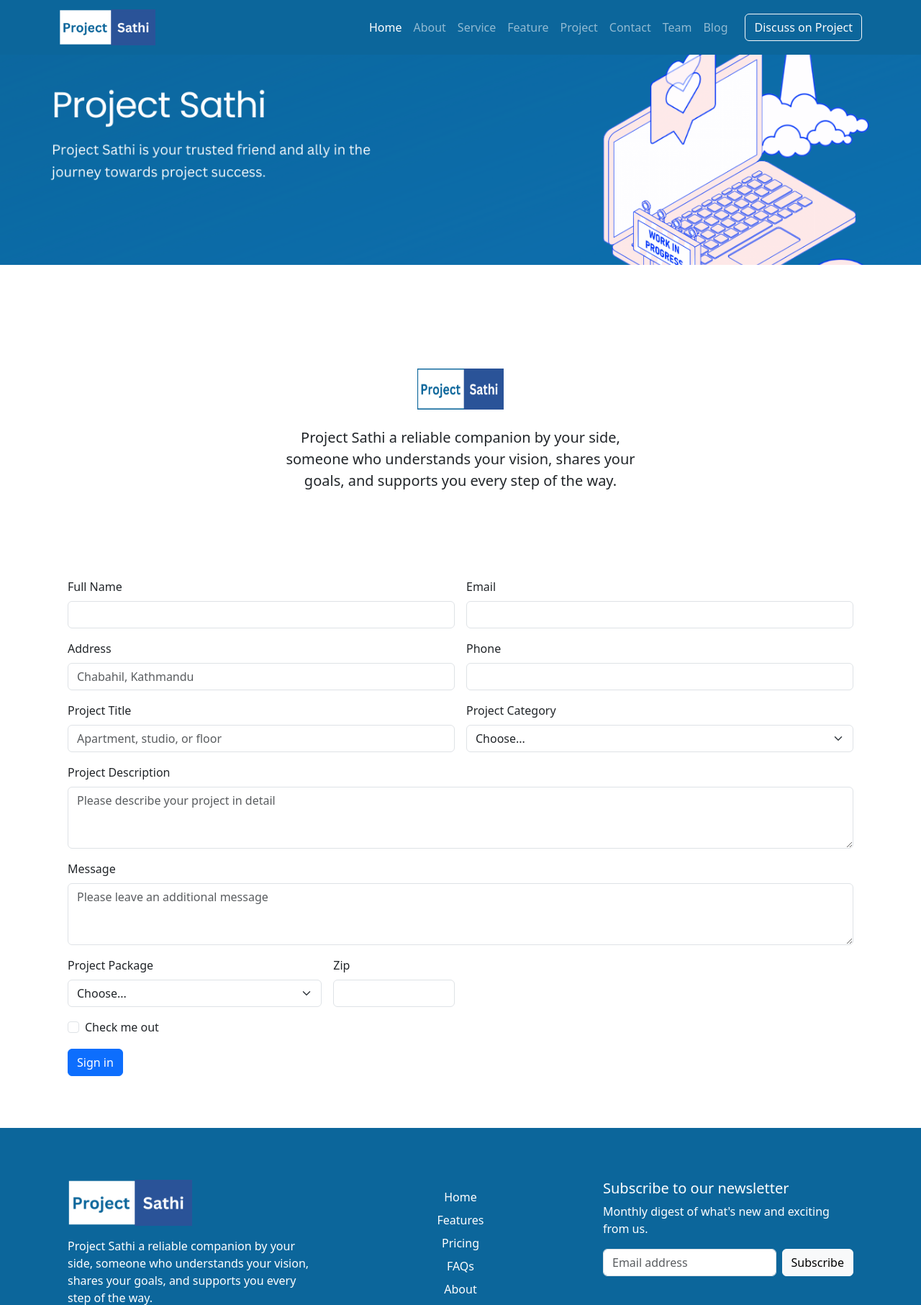
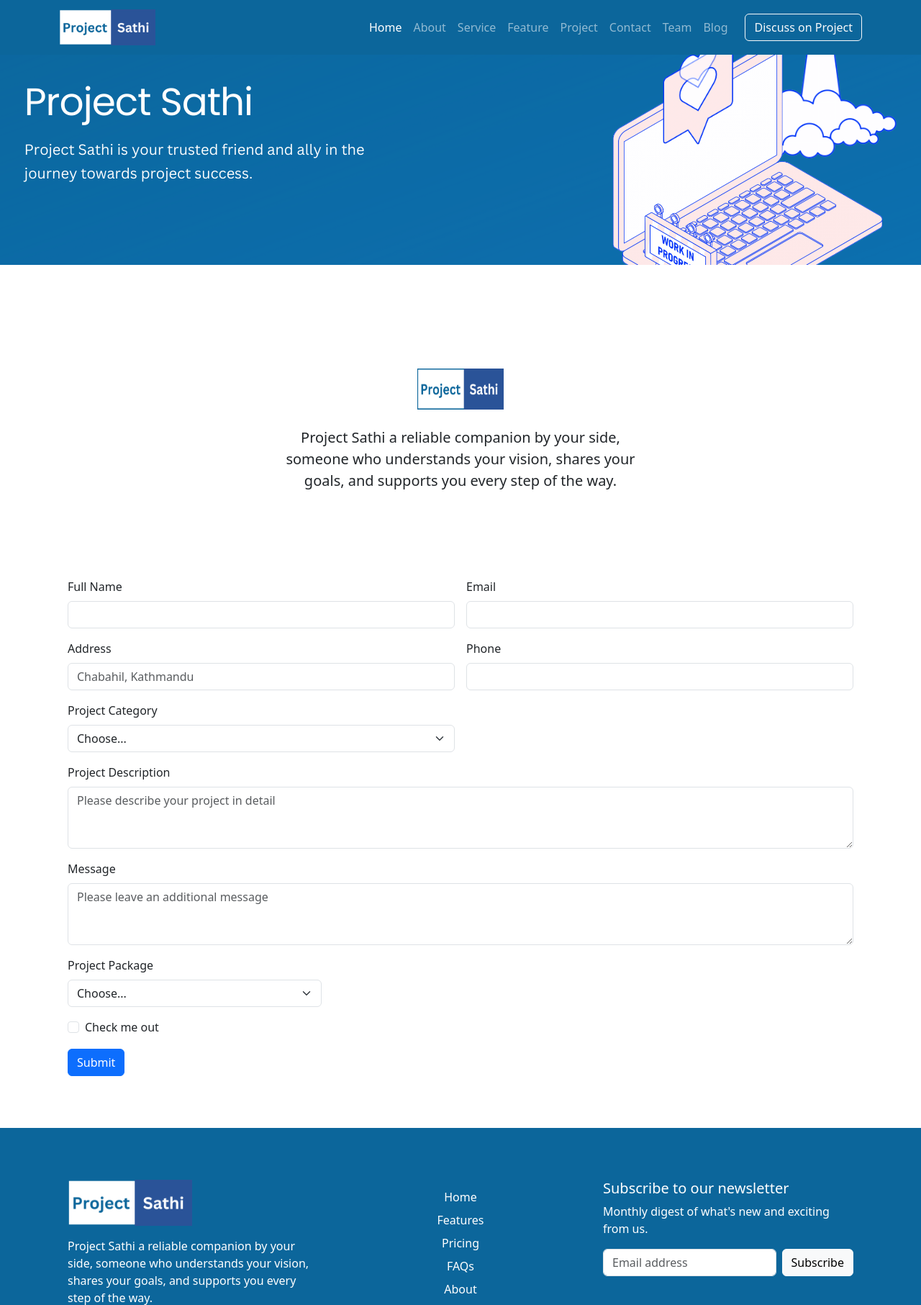
Before and after one commit to Deejs2/project-sathi, a PHP site: page /view/project-discussion-form.php in a window 1280 px wide. Shown: the top 1813 px of the page at 72% size. Run offline with PHP 8.4, Linux system fonts and the light colour scheme; some libraries are stand-ins or nearby versions.

Commit message:
some modifications

```diff
--- a/config/database.php
+++ /dev/null
@@ -1 +0,0 @@
-<?php
--- a/landing-page.html
+++ b/landing-page.html
@@ -19,9 +19,8 @@
 
 
         #home {
-            background: url("images/banner2.png");
             background-size: cover;
-            background-position: center;
+            background: url("images/banner2.png") center;
             height: 94vh;
         }
 
--- a/view/contact.php
+++ b/view/contact.php
@@ -18,9 +18,8 @@
         }
 
         #contact {
-            background: url("images/banner2.png");
             background-size: cover;
-            background-position: center;
+            background: url("images/banner2.png") center;
             height: 40vh;
         }
     </style>
--- a/view/project-discussion-form.php
+++ b/view/project-discussion-form.php
@@ -1,3 +1,4 @@
+<?php global$projectDiscussion; ?>
 <!DOCTYPE html>
 <html lang="en">
 
@@ -18,9 +19,8 @@
         }
 
         #discuss-project {
-            background: url("images/banner2.png");
             background-size: cover;
-            background-position: center;
+            background: url("images/banner2.png") center;
             height: 40vh;
         }
     </style>
@@ -39,30 +39,26 @@
             <p class="lead mb-4">Project Sathi a reliable companion by your side, someone who understands your vision, shares your goals, and supports you every step of the way.</p>
         </div>
     </div>
-    <form class="row g-3">
+    <form class="row g-3" id="project-discussion-form" action="/submit-project-discussion" method="post">
         <div class="col-md-6">
             <label for="fname" class="form-label">Full Name</label>
-            <input type="email" class="form-control" id="fname">
+            <input type="text" name="fname" class="form-control" id="fname">
         </div>
         <div class="col-md-6">
             <label for="email" class="form-label">Email</label>
-            <input type="password" class="form-control" id="email">
+            <input type="email" name="email" class="form-control" id="email">
         </div>
         <div class="col-md-6">
             <label for="address" class="form-label">Address</label>
-            <input type="text" class="form-control" id="address" placeholder="Chabahil, Kathmandu">
+            <input type="text" name="text" class="form-control" id="address" placeholder="Chabahil, Kathmandu">
         </div>
         <div class="col-md-6">
             <label for="phone" class="form-label">Phone</label>
-            <input type="password" class="form-control" id="phone">
-        </div>
-        <div class="col-md-6">
-            <label for="project-title" class="form-label">Project Title</label>
-            <input type="text" class="form-control" id="project-title" placeholder="Apartment, studio, or floor">
+            <input type="text" name="phone" class="form-control" id="phone">
         </div>
         <div class="col-md-6">
             <label for="project-category" class="form-label">Project Category</label>
-            <select id="project-category" class="form-select">
+            <select id="project-category" name="category" class="form-select">
                 <option selected>Choose...</option>
                 <option>E-commerce</option>
                 <option>Portfolio</option>
@@ -71,22 +67,18 @@
         </div>
         <div class="col-12">
             <label for="project-description" class="form-label">Project Description</label>
-            <textarea class="form-control" id="project-description" placeholder="Please describe your project in detail" rows="3"></textarea>
+            <textarea class="form-control" id="project-description" name="project-description" placeholder="Please describe your project in detail" rows="3"></textarea>
         </div>
         <div class="col-md-12">
             <label for="additional-message" class="form-label">Message</label>
-            <textarea class="form-control" id="additional-message" placeholder="Please leave an additional message" rows="3"></textarea>
+            <textarea class="form-control" name="additional-message" id="additional-message" placeholder="Please leave an additional message" rows="3"></textarea>
         </div>
         <div class="col-md-4">
             <label for="project-package" class="form-label">Project Package</label>
-            <select id="project-package" class="form-select">
+            <select id="project-package" name="project-package" class="form-select">
                 <option selected>Choose...</option>
                 <option>Portfolio</option>
             </select>
-        </div>
-        <div class="col-md-2">
-            <label for="inputZip" class="form-label">Zip</label>
-            <input type="text" class="form-control" id="inputZip">
         </div>
         <div class="col-12">
             <div class="form-check">
@@ -97,7 +89,7 @@
             </div>
         </div>
         <div class="col-12">
-            <button type="submit" class="btn btn-primary">Sign in</button>
+            <button type="submit" class="btn btn-primary">Submit</button>
         </div>
     </form>
 </div>
```
Also changed, not shown: Router.php (added, +48 -0 lines), config/Database.php (added, +55 -0 lines), index.php (+7 -20 lines), logic/ProjectDiscussion.php (added, +19 -0 lines), model/BaseModel.php (added, +54 -0 lines), model/ProjectDiscussion.php (added, +19 -0 lines), view/landing.php (+11 -0 lines), 1 other file.
